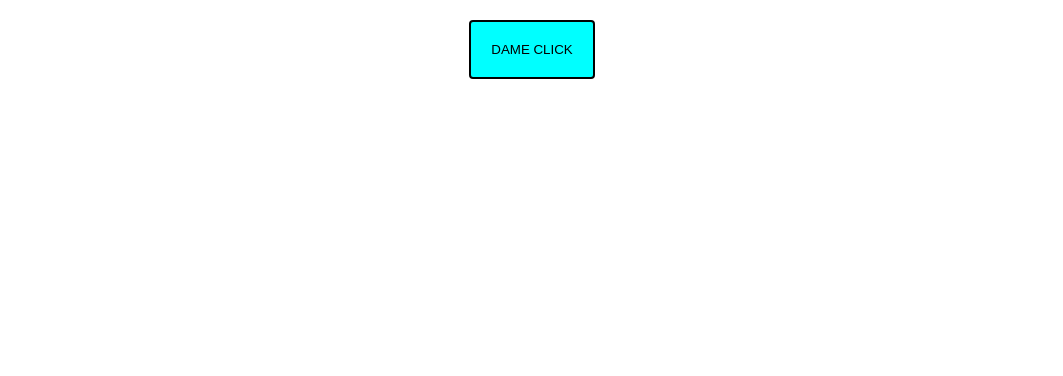
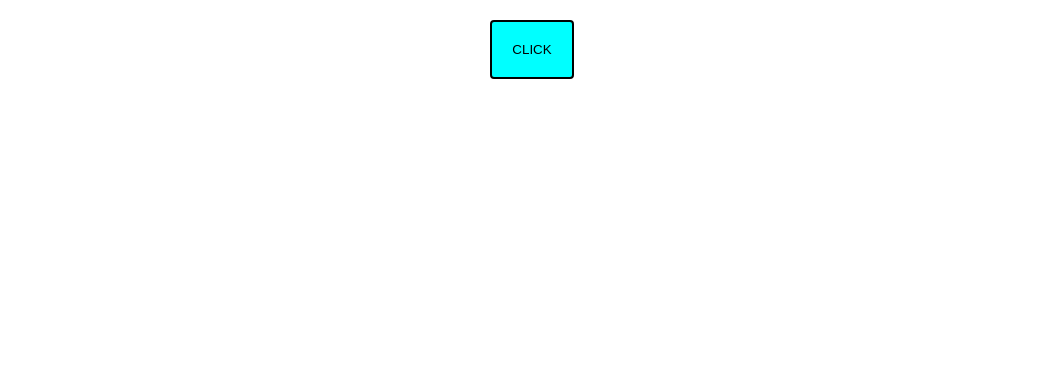
Before and after one commit to SoyDavid29/practicando, a plain HTML site: page index.html in a window 1280 px wide. Shown: the top 376 px of the page, without its empty margins (108-1171 px from the left). Drawn offline with Linux system fonts and the light colour scheme.

Commit message:
se cambia el nombre en el boton

```diff
--- a/index.html
+++ b/index.html
@@ -14,7 +14,7 @@
 <body>
 
     <div class="menu-accionable">
-      <button class="btn">DAME CLICK</button>
+      <button class="btn">CLICK</button>
       <div class="menu">
         <div class="options">Option 1</div>
         <div class="options">Option 2</div>
```
